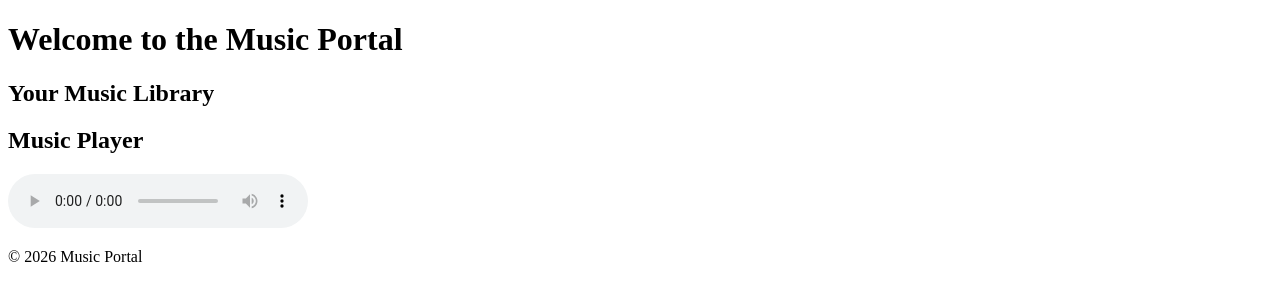
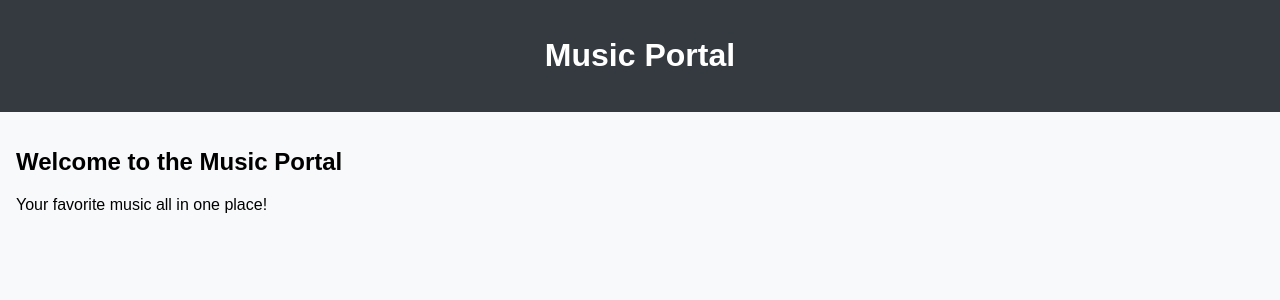
Before and after one commit to hdano/musicportalapp, a website: page index.html in a window 1280 px wide. Drawn offline with Linux system fonts and the light colour scheme; no server answers.

Commit message:
Update index.html with PWA structure

```diff
--- a/index.html
+++ b/index.html
@@ -4,29 +4,48 @@
     <meta charset="UTF-8">
     <meta name="viewport" content="width=device-width, initial-scale=1.0">
     <link rel="manifest" href="manifest.json">
-    <meta name="theme-color" content="#317EFB">
     <title>Music Portal</title>
+    <style>
+        body {
+            font-family: Arial, sans-serif;
+            margin: 0;
+            padding: 0;
+            background: #f8f9fa;
+        }
+        header {
+            background: #343a40;
+            color: white;
+            padding: 1rem;
+            text-align: center;
+        }
+        main {
+            padding: 1rem;
+        }
+        @media (max-width: 600px) {
+            header {
+                font-size: 1.5rem;
+            }
+        }
+    </style>
 </head>
 <body>
     <header>
-        <h1>Welcome to the Music Portal</h1>
+        <h1>Music Portal</h1>
     </header>
     <main>
-        <section id="music-list">
-            <h2>Your Music Library</h2>
-            <!-- Music items will be populated here -->
-        </section>
-        <section id="player">
-            <h2>Music Player</h2>
-            <audio controls>
-                <source src="your-audio-file.mp3" type="audio/mpeg">
-                Your browser does not support the audio element.
-            </audio>
-        </section>
+        <h2>Welcome to the Music Portal</h2>
+        <p>Your favorite music all in one place!</p>
     </main>
-    <footer>
-        <p>&copy; 2026 Music Portal</p>
-    </footer>
-    <script src="app.js"></script>
+    <script>
+        if ('serviceWorker' in navigator) {
+            navigator.serviceWorker.register('service-worker.js')
+            .then(function(registration) {
+                console.log('Service Worker registered with scope:', registration.scope);
+            })
+            .catch(function(error) {
+                console.log('Service Worker registration failed:', error);
+            });
+        }
+    </script>
 </body>
 </html>
```
